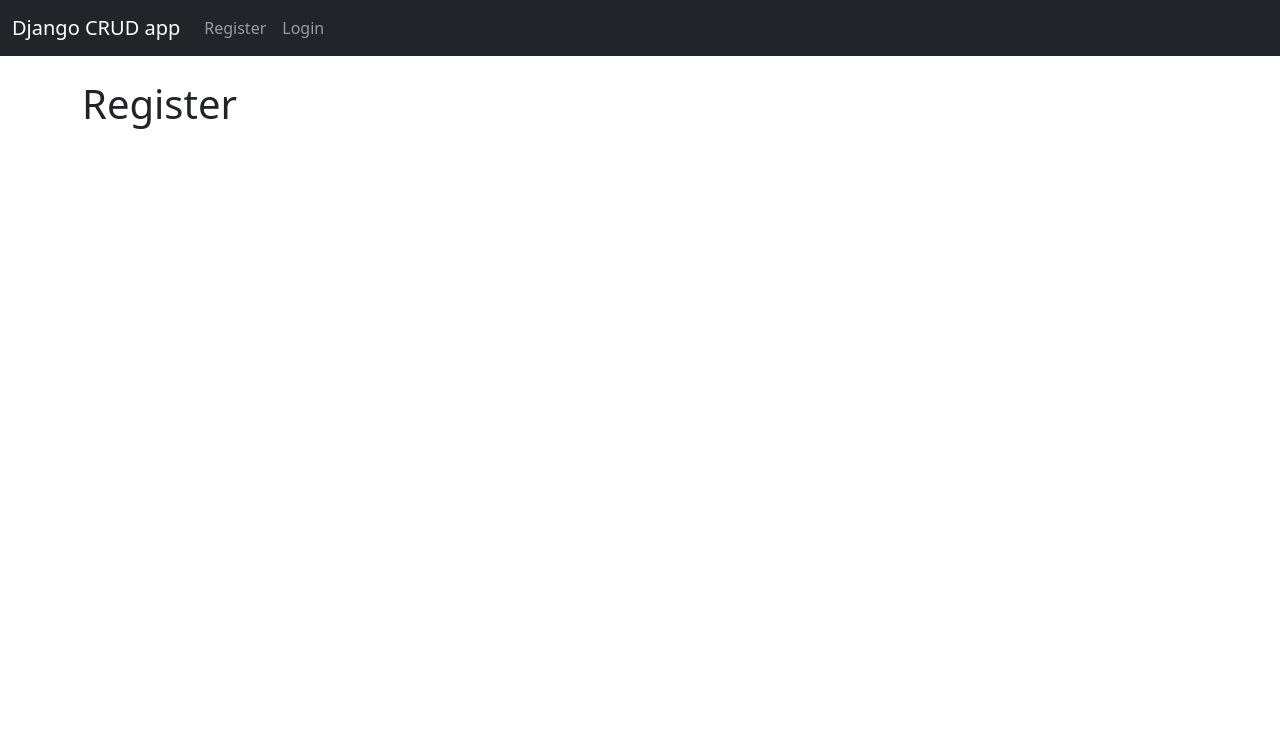
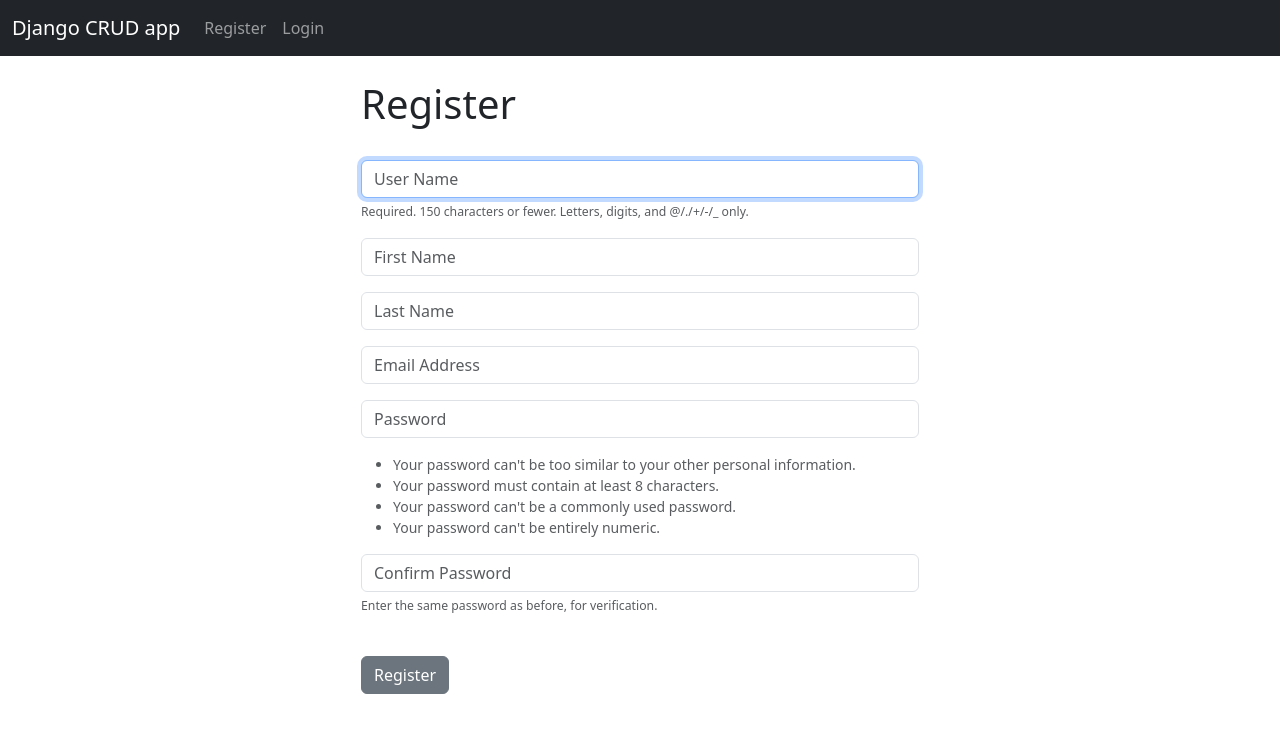
Before and after one commit to khan022/Django-CRUD-demo, a Django app: page /register/ in a window 1280 px wide. Shown: the top 733 px of the page. Run offline with Django 4.2, Linux system fonts and the light colour scheme.

Commit message:
registration form error message added

```diff
--- a/crudwebsite/forms.py
+++ b/crudwebsite/forms.py
@@ -1,4 +1,4 @@
-from django.contrib.auth.forms import UserCreationFrom
+from django.contrib.auth.forms import UserCreationForm
 from django.contrib.auth.models import User
 from django import forms
 
--- a/crudwebsite/templates/home.html
+++ b/crudwebsite/templates/home.html
@@ -14,7 +14,6 @@
     <br/>
     <form method="POST" action="{% url 'home' %}">
        {% csrf_token %}
-       <form>
         <div class="mb-3">
         <!-- <label for="exampleInputEmail1" class="form-label">Email address</label> -->
         <input type="text" class="form-control" name="username", placeholder="User Name" required>
@@ -32,7 +31,6 @@
         <br/>
         <button type="submit" class="btn btn-secondary">Login</button>
     </form>
-    </form>
 </div>
 
 {% endif %}
--- a/crudwebsite/templates/register.html
+++ b/crudwebsite/templates/register.html
@@ -1,6 +1,38 @@
 {% extends 'base.html' %}
 {% block content %}
 
-<h1>Register</h1>
+
+<div class="col-md-6 offset-md-3">
+    <h1>Register</h1>
+    <br/>
+
+    <form method="POST" action="">
+        {% csrf_token %}
+
+        {% if form.errors %}
+            <div class="alert alert-warning alert-dismissible fade show" role="alert">
+                Your Form Has errors!!
+                {% for field in form %}
+                    {% if field.errors %}
+                        {{ field.errors }}
+                    {% endif %}
+                {% endfor %}
+                <button type="button" class="btn-close" data-bs-dismiss="alert" aria-label="Close"></button>
+
+            </div>
+        {% endif %}
+
+
+        {{ form.as_p }}
+
+        <br/>
+        <button type="submit" class="btn btn-secondary">Register</button>
+    </form>
+
+</div>
+
+
+
+
 
 {% endblock %}
--- a/crudwebsite/views.py
+++ b/crudwebsite/views.py
@@ -1,6 +1,7 @@
 from django.shortcuts import render, redirect
 from django.contrib.auth import authenticate, login, logout
 from django.contrib import messages
+from .forms import SignUpForm
 
 
 # Create your views here.
@@ -30,4 +31,19 @@ def logout_user(request):
 
 
 def register_user(request):
-    return render(request, 'register.html', {})
+    if request.method == 'POST':
+        form = SignUpForm(request.POST)
+        if form.is_valid():
+            form.save()
+            # Authenticat and login
+            username = form.cleaned_data['username']
+            password = form.cleaned_data['password1']
+            user = authenticate(username=username, password=password)
+            login(request, user)
+            messages.success(request, "You have succesfully Registerd! Welcome!!...")
+            return redirect('home')
+    else:
+        form = SignUpForm()
+        return render(request, 'register.html', {'form':form})
+
+    return render(request, 'register.html', {'form':form})
```
Lines whose indentation alone changed are shown as unchanged.
